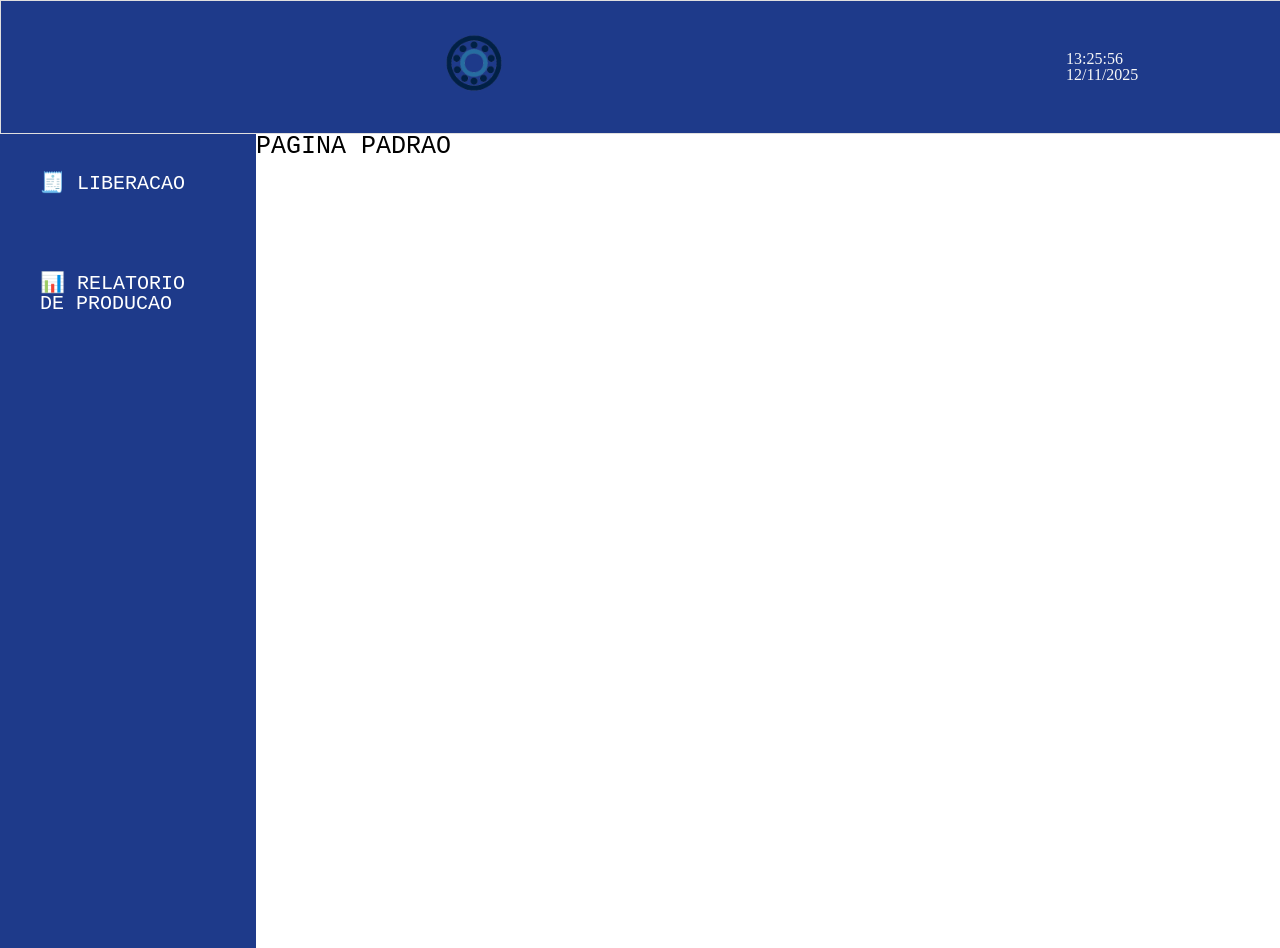
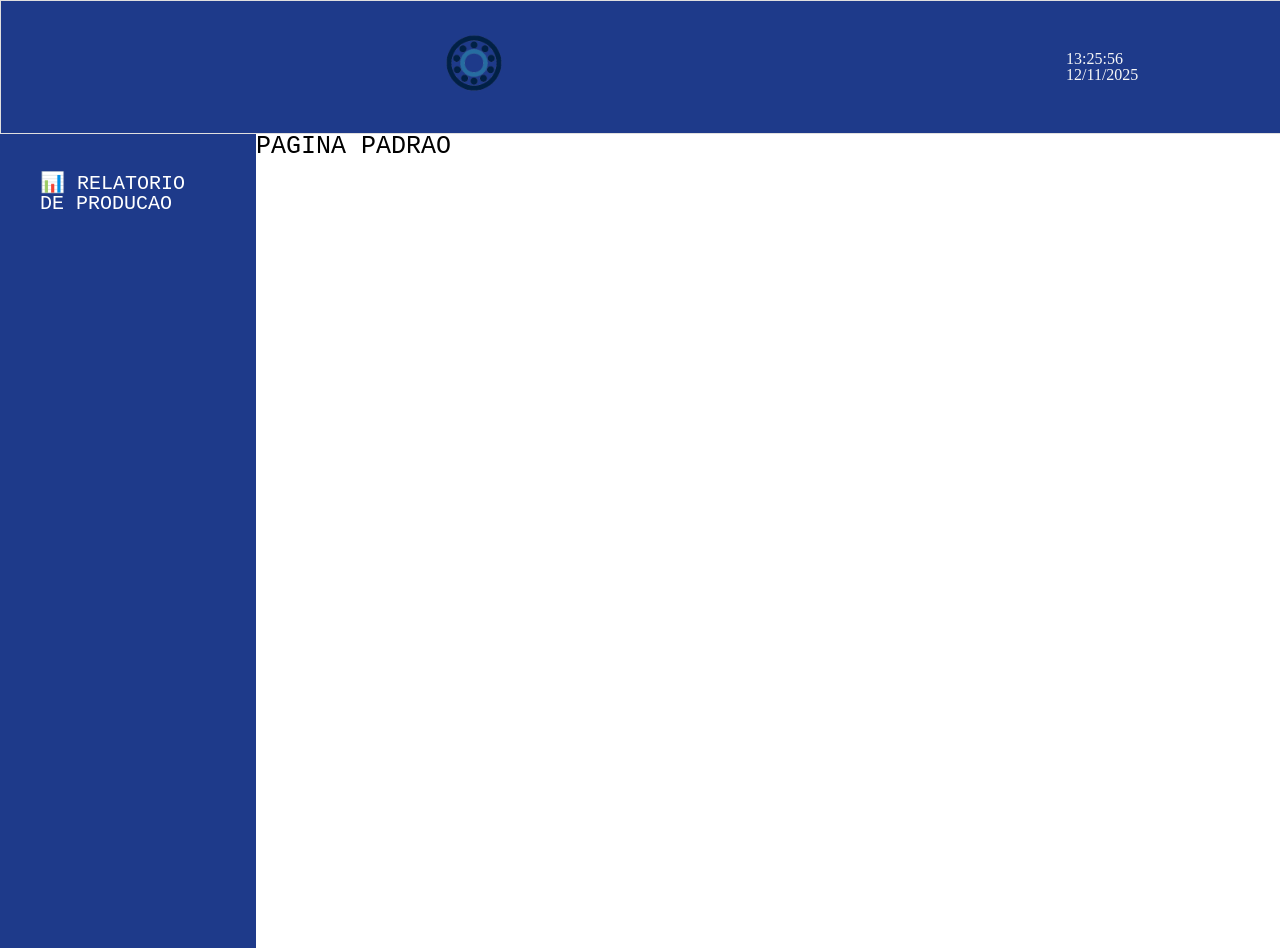
Before and after one commit to Emersonvol/Relat-rio-de-produ-o-digital, a React (Vite) app: page / in a window 1280 px wide. Built offline with nearby package versions, Linux system fonts and the light colour scheme.

Commit message:
Update index.jsx

```diff
--- a/src/componentes/menu/index.jsx
+++ b/src/componentes/menu/index.jsx
@@ -1,14 +1,14 @@
 import { Outlet } from "react-router-dom";
 import LinksMenu from "../LinksMenu";
 import "./styled.css"
-
+// <LinksMenu to="Liberacao" children={"🧾 Liberacao"} />
 function Menu() {
 
     return (
         <>
             <nav>
                 <ul>
-                    <LinksMenu to="Liberacao" children={"🧾 Liberacao"} />
+
                     <LinksMenu to="Relatorio" children={"📊 Relatorio de Producao"} />
                 </ul>
 
@@ -24,4 +24,5 @@ function Menu() {
 
 }
 
+
 export default Menu
```
